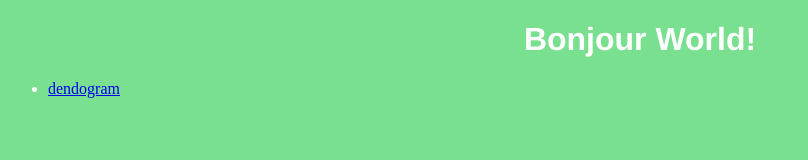
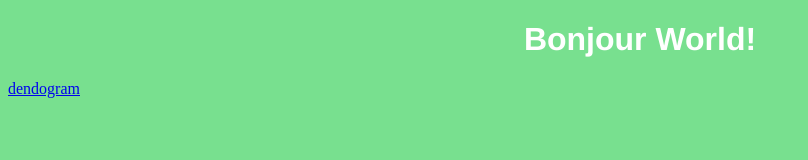
Before and after one commit to ncalaelen/testgit, a plain HTML site: page index.html in a window 1280 px wide. Shown: the whole page, without its empty margins (0-808 px from the left). Drawn offline with Linux system fonts and the light colour scheme.

Commit message:
Update index.html

```diff
--- a/index.html
+++ b/index.html
@@ -20,8 +20,8 @@
 	</style>
 	<body>
 		<h1>Bonjour World!</h1>
-		<ul>
-			<li><a href="dendogram.html">dendogram</a></li>
-		</ul>
+
+		<a href="dendogram.html">dendogram</a>
+
 	</body>
 </html>
```
